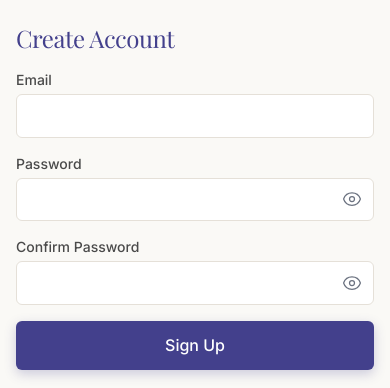
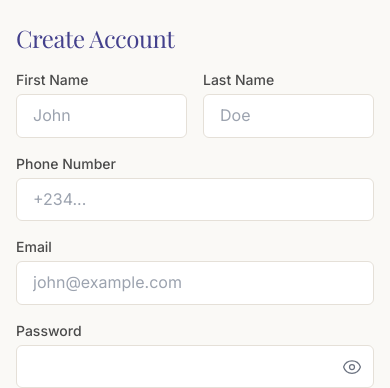
Before and after one commit to KevsOno/mzims, a React (Vite) app in the folder apps/web/: page /register in a window 390 px wide. Shown: the part 188-576 px from the top of the page. Built offline with nearby package versions, Linux system fonts and the light colour scheme; no server answers; a web font is replaced by a local one.

Commit message:
Enhance registration form with additional fields
Added first name, last name, and phone number fields to the registration form and updated the sign-up function to include user metadata.

```diff
--- a/apps/web/src/pages/Register.tsx
+++ b/apps/web/src/pages/Register.tsx
@@ -3,6 +3,9 @@ import { useAuth } from '../store/AuthContext';
 import { useNavigate, Link } from 'react-router-dom';
 
 const Register: React.FC = () => {
+  const [firstName, setFirstName] = useState('');
+  const [lastName, setLastName] = useState('');
+  const [phone, setPhone] = useState('');
   const [email, setEmail] = useState('');
   const [password, setPassword] = useState('');
   const [confirmPassword, setConfirmPassword] = useState('');
@@ -22,7 +25,13 @@ const Register: React.FC = () => {
 
     setLoading(true);
     try {
-      await signUp(email, password);
+      // Passes user metadata to Supabase / Auth Provider
+      await signUp(email, password, {
+        first_name: firstName,
+        last_name: lastName,
+        phone: phone,
+      });
+
       alert('Account created! Please check your email to confirm.');
       navigate('/login');
     } catch (error: any) {
@@ -49,6 +58,46 @@ const Register: React.FC = () => {
     <div className="container max-w-md mx-auto py-12">
       <h1 className="text-2xl font-serif text-[#43408C] mb-4">Create Account</h1>
       <form onSubmit={handleSubmit} className="space-y-4">
+        {/* First & Last Name Inputs */}
+        <div className="grid grid-cols-2 gap-4">
+          <div>
+            <label className="label">First Name</label>
+            <input
+              type="text"
+              value={firstName}
+              onChange={(e) => setFirstName(e.target.value)}
+              required
+              className="input-field"
+              placeholder="John"
+            />
+          </div>
+          <div>
+            <label className="label">Last Name</label>
+            <input
+              type="text"
+              value={lastName}
+              onChange={(e) => setLastName(e.target.value)}
+              required
+              className="input-field"
+              placeholder="Doe"
+            />
+          </div>
+        </div>
+
+        {/* Phone Number Input */}
+        <div>
+          <label className="label">Phone Number</label>
+          <input
+            type="tel"
+            value={phone}
+            onChange={(e) => setPhone(e.target.value)}
+            required
+            className="input-field"
+            placeholder="+234..."
+          />
+        </div>
+
+        {/* Email Input */}
         <div>
           <label className="label">Email</label>
           <input
@@ -57,9 +106,11 @@ const Register: React.FC = () => {
             onChange={(e) => setEmail(e.target.value)}
             required
             className="input-field"
+            placeholder="john@example.com"
           />
         </div>
 
+        {/* Password Input */}
         <div>
           <label className="label">Password</label>
           <div className="relative">
@@ -81,6 +132,7 @@ const Register: React.FC = () => {
           </div>
         </div>
 
+        {/* Confirm Password Input */}
         <div>
           <label className="label">Confirm Password</label>
           <div className="relative">
```
